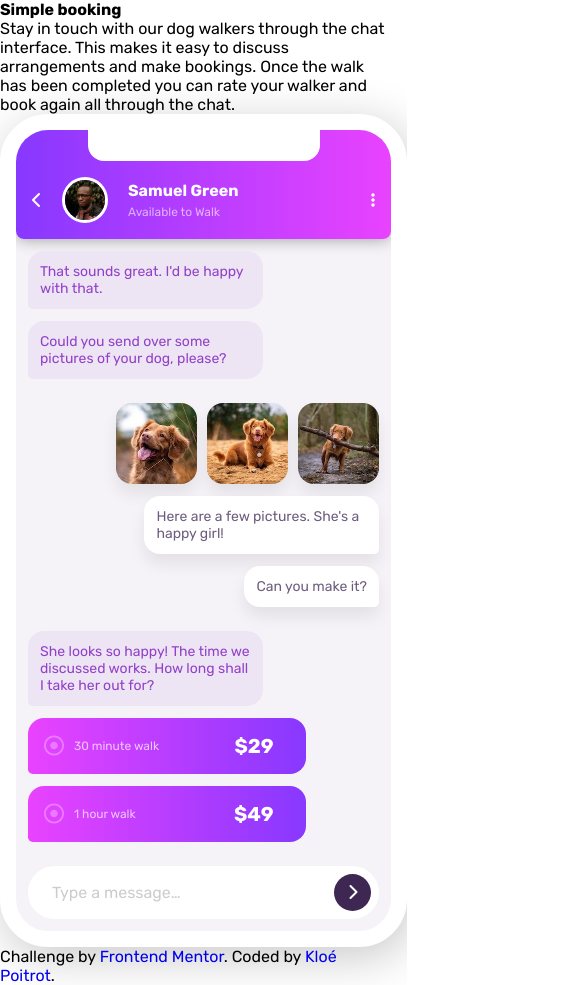
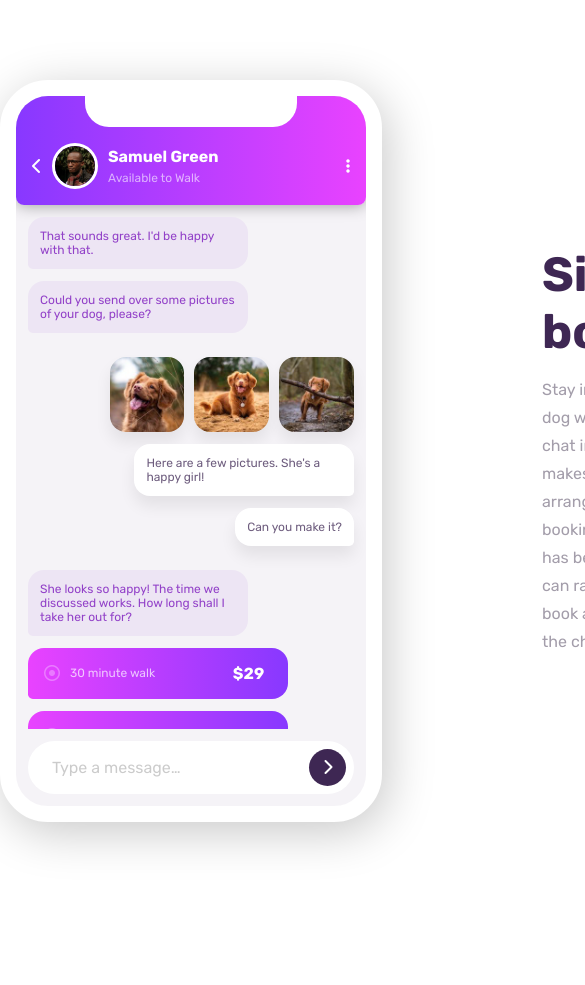
Before and after one commit to KloePoitrot/Chat-app-CSS-illustration, a plain HTML site: page index.html in a window 390 px wide. Shown: the top 985 px of the page, 585 px wide, since content can reach past the window. After the commit the page ends 902 px from the top, so only its background shows below. Drawn offline with Linux system fonts and the light colour scheme.

Commit message:
Edit CSS Phone and paragraph

```diff
--- a/css/phone.css
+++ b/css/phone.css
@@ -4,8 +4,8 @@ aside{
     border-radius: 3rem;
     background: hsl(270, 20%, 96%);
     overflow: hidden;
-    max-width: 375px;
-    min-width: 375px;
+    max-width: 350px;
+    min-width: 350px;
 }
 aside img{
     border-radius: 1rem;
@@ -35,9 +35,9 @@ Heading
 /* white phone thingy */
 .phoneHeading .phoneDesign{
     height:15px;
-    width:200px;
+    width:180px;
     margin:0 auto 1rem auto;
-    border-radius:0 0 1rem 1rem;
+    border-radius:0 0 1.5rem 1.5rem;
     background:#fff;
 }
 
@@ -49,14 +49,14 @@ Heading
     display:flex;
     justify-content: space-between;
     align-items: center;
-    gap:20px;
+    gap:10px;
     padding: 0rem 1rem 1rem 1rem;
 }
 
 .phoneHeading > div > div{
     flex:1;
     display: flex;
-    gap:20px;
+    gap:10px;
 }
 
 
@@ -99,10 +99,19 @@ Content
 ==========================
 =========
 */
-.chat{
+.chat > div {
     padding:.75rem;
+    min-height:500px;
+    max-height:500px;
+    overflow: auto;
 }
 
+.chat ::-webkit-scrollbar {width: 10px;}
+.chat ::-webkit-scrollbar-track {background:none;}
+.chat ::-webkit-scrollbar-thumb {
+    background: linear-gradient(160deg, hsl(264, 100%, 61%) 0%, hsl(293, 100%, 63%) 100%);
+    border-radius: 2rem;
+}
 
 /* Chat bubble format */
 .leftChat, .rightChat{
@@ -118,7 +127,7 @@ Content
     display:inline-flex;
     border-radius: 1rem;
     margin-bottom: .75rem;
-    font-size:14px;
+    font-size:12px;
 }
 .bubbleImages{
     display: grid;
@@ -170,7 +179,7 @@ Content
 }
 
 .priceChoice :nth-child(1){
-    font-size:20px;
+    font-size:16px;
     opacity: 0.3;
 }
 .priceChoice :nth-child(2){
@@ -179,9 +188,9 @@ Content
     flex:1;
 }
 .priceChoice :nth-child(3){
-    font-size:20px;
+    font-size:216x;
     font-weight: 700;
-    padding-right:1rem;
+    padding-right:.5rem;
 }
 
 
@@ -205,6 +214,7 @@ Send message
     justify-content: space-between;
     align-items: center;
     border-radius: 10rem;
+    margin:.75rem;
 }
 
 .sendMessage p{
@@ -219,3 +229,32 @@ Send message
     font-weight: 700;
     padding: 0.65rem .85rem;
 }
+
+
+
+
+
+
+
+
+
+
+
+
+
+
+
+/*
+=========
+==========================
+CREDITS
+==========================
+=========
+*/
+.attribution > *{
+    flex-direction: column;
+    font-size: 12px;
+}
+.attribution a{
+    font-size: 12px;
+}
--- a/css/style.css
+++ b/css/style.css
@@ -1,5 +1,6 @@
 @import url('https://fonts.googleapis.com/css2?family=Rubik:wght@400;500;700&display=swap');
 @import url('phone.css');
+@import url('background.css');
 
 *{
     margin:0;
@@ -7,3 +8,37 @@
     font-size: 16px;
     font-family: 'Rubik', sans-serif;
 }
+
+a{color:hsl(293, 100%, 63%)}
+a:hover{color:hsl(264, 100%, 61%)}
+
+body{
+    max-width: 1200px;
+    margin:5rem auto;
+}
+main{
+    margin:auto;
+    display: grid;
+    grid-template-columns: 1fr 2fr;
+}
+
+main > aside{
+    order:1;
+    margin:auto
+}
+
+main > article{
+    order:2;
+    margin:auto;
+    padding:10rem
+}
+h1{
+    font-size:3rem;
+    padding-bottom:1rem;
+    color: hsl(271, 36%, 24%)
+}
+
+main > article p {
+    color:hsl(270, 7%, 64%);
+    line-height: 1.75rem;
+}
--- a/index.html
+++ b/index.html
@@ -35,6 +35,7 @@
       </article>
 
       <div class="chat">
+        <div>
           <article  class="leftChat">
             <p class="bubbleFormat">That sounds great. I'd be happy with that.</p>
             <p class="bubbleFormat">Could you send over some pictures of your dog, please?</p>
@@ -66,6 +67,12 @@
             </div>
           </article>
 
+          <article class="rightChat attribution">
+            <p class="bubbleFormat">Challenge by <a href="https://www.frontendmentor.io?ref=challenge" target="_blank">Frontend Mentor</a></p>
+            <p class="bubbleFormat">Coded by <a href="https://github.com/KloePoitrot/">Kloé Poitrot</a></p>
+          </article>
+        </div>
+
 
         <article class="sendMessage">
           <p>Type a message…</p>
@@ -74,10 +81,5 @@
       </div>
     </aside>
   </main>
-
-  <div class="attribution">
-    Challenge by <a href="https://www.frontendmentor.io?ref=challenge" target="_blank">Frontend Mentor</a>.
-    Coded by <a href="https://github.com/KloePoitrot/">Kloé Poitrot</a>.
-  </div>
 </body>
 </html>
```
Lines whose indentation alone changed are shown as unchanged.
